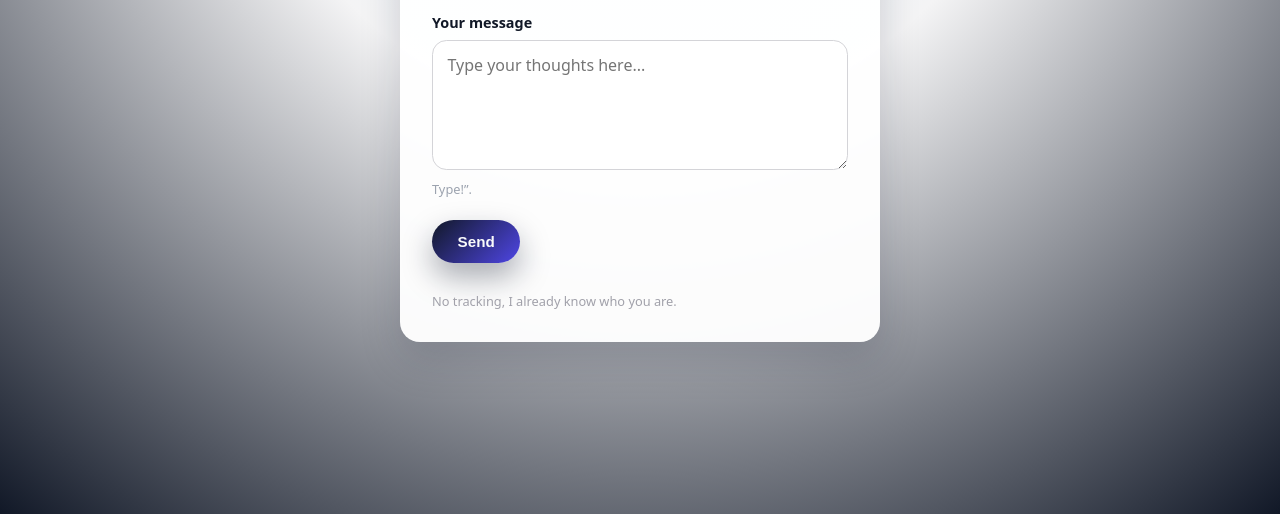
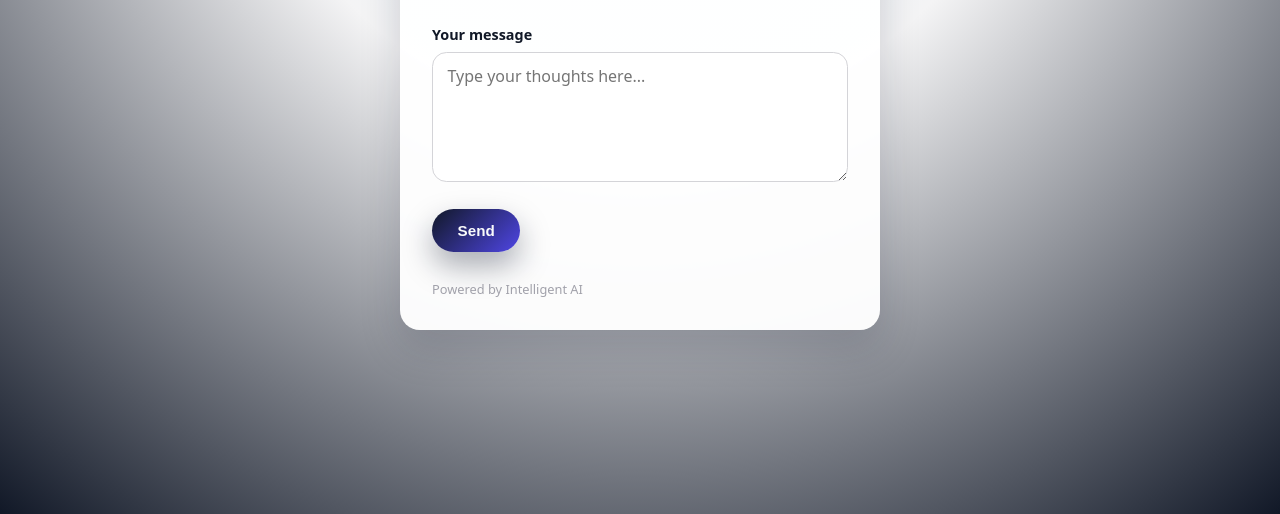
Before and after one commit to stwir/message, a plain HTML site: page index.html in a window 1280 px wide. Shown: the part 286-800 px from the top of the page. Drawn offline with Linux system fonts and the light colour scheme.

Commit message:
change text

```diff
--- a/index.html
+++ b/index.html
@@ -115,13 +115,12 @@
         <form id="messageForm">
             <label for="message">Your message</label>
             <textarea id="message" name="message" placeholder="Type your thoughts here..."></textarea>
-            <div class="hint">Type!”.
-            </div>
+
             <button type="submit">Send</button>
         </form>
 
         <div class="footer">
-            No tracking, I already know who you are.
+            Powered by Intelligent AI
         </div>
     </div>
 
```
Also changed, not shown: thankyou.html (+1 -1 lines).
